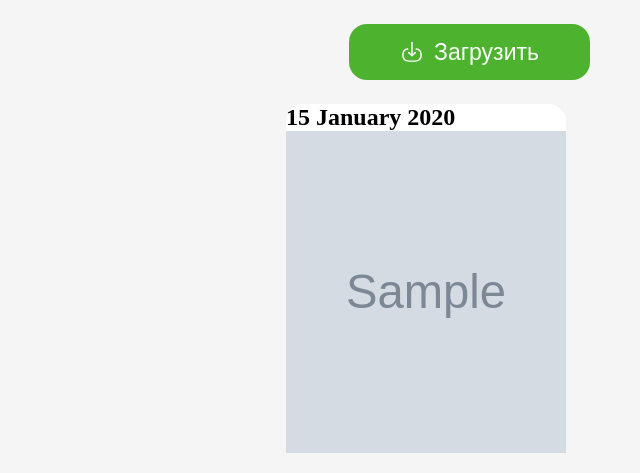
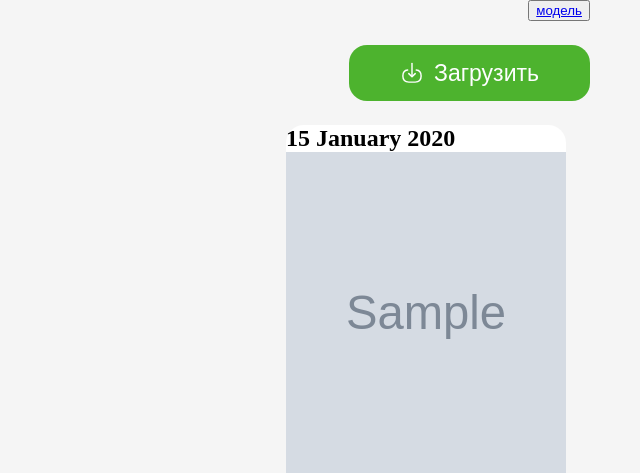
Before and after one commit to xJaSzyy/PineSnap, a Flask app: page / in a window 1280 px wide. Shown: the part 87-560 px from the top of the page, without its empty margins (640-1280 px from the left). Run offline with Flask 3, Linux system fonts and the light colour scheme; tables that the repository leaves empty hold one stand-in row (values such as "Sample post"); grey boxes marked "Sample" are stand-in pictures.

Commit message:
Add files via upload

```diff
--- a/templates/index.html
+++ b/templates/index.html
@@ -17,9 +17,16 @@
     </header>
 
     <main>
+
+        <button><a href="{{ url_for('static', filename='pages/model.html') }}">модель</a></button>
+
+        <!-- <button>перейти к стеллажам</button> -->
+
         <button onclick="openLoadingScreen()" class="btnDownload">
             <img src="{{ url_for('static', filename='img/скачать.svg') }}" alt=""> Загрузить
         </button>
+
+
 
         <div class="overlay" onclick="closeLoadingScreen()"></div>
         <div class="LoadingScreen">
```
